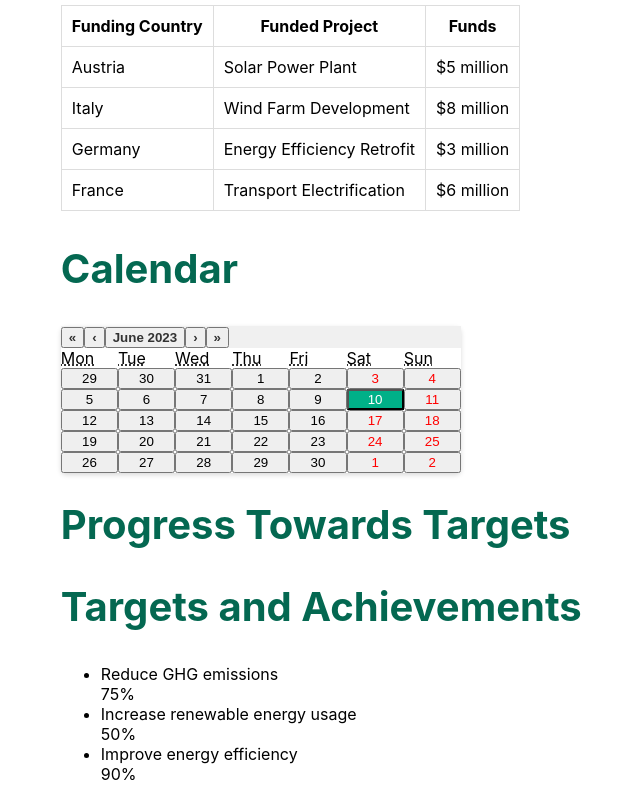
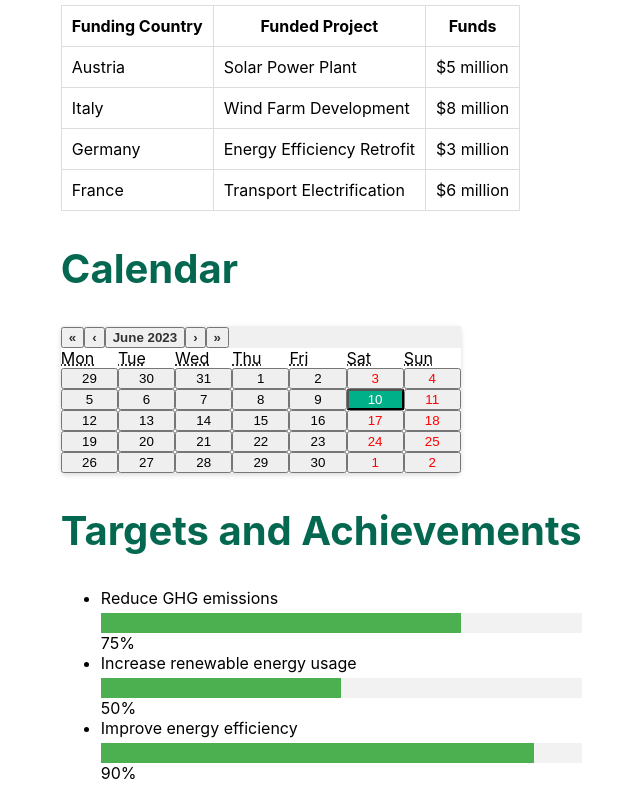
Before and after one commit to green-tech-club/front-end, a React (Create React App) app: page /dashboard in a window 1280 px wide. Shown: the part 1000-1800 px from the top of the page, without its empty margins (208-848 px from the left). Built offline with nearby package versions, Linux system fonts and the light colour scheme.

Commit message:
Added the Target Visual
Signed-off-by: Dorra <dorra.jaouad@lombiq.com>

```diff
--- a/src/logindashboard/dashboard/Dashboard.js
+++ b/src/logindashboard/dashboard/Dashboard.js
@@ -159,7 +159,6 @@ function Dashboard() {
           />
         </div>
         <div>
-            <h1>Progress Towards Targets</h1>
             <TargetVisual targets={targets} achievements={achievements} />
         </div>
       </div>
--- /dev/null
+++ b/src/logindashboard/dashboard/TargetVisual/TargetVisual.css
@@ -0,0 +1,11 @@
+.progress-bar {
+    width: 100%;
+    height: 20px;
+    background-color: #f2f2f2;
+    margin-top: 5px;
+  }
+
+  .progress-bar-fill {
+    height: 100%;
+    background-color: #4caf50;
+  }
--- a/src/logindashboard/dashboard/TargetVisual/TargetVisual.js
+++ b/src/logindashboard/dashboard/TargetVisual/TargetVisual.js
@@ -1,4 +1,5 @@
 import React from 'react';
+import './TargetVisual.css'
 
 const TargetVisual = ({ targets, achievements }) => {
   return (
```
